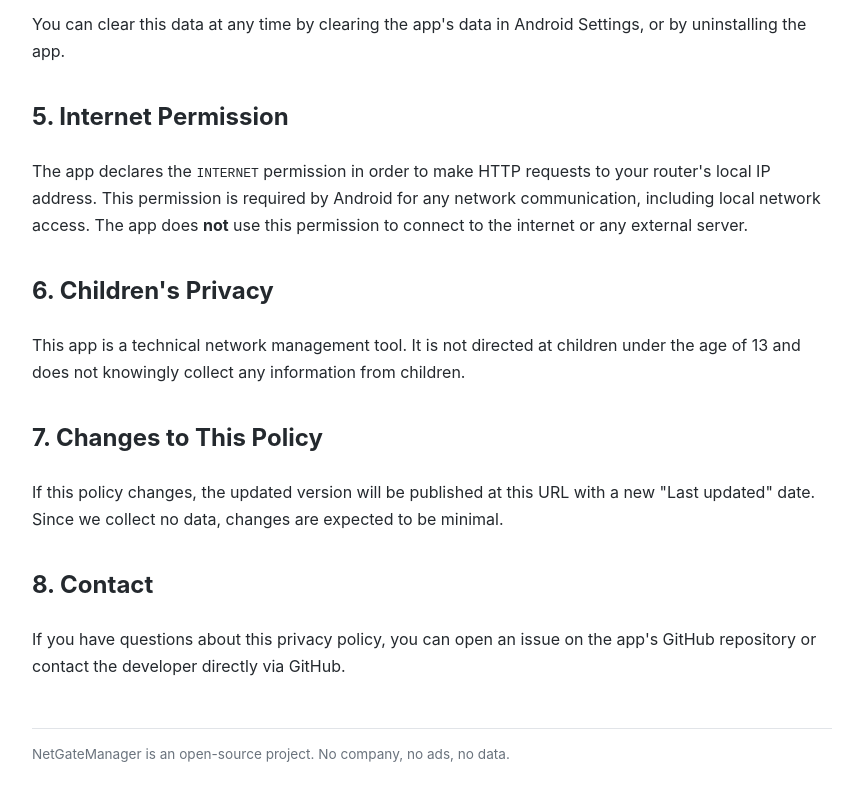
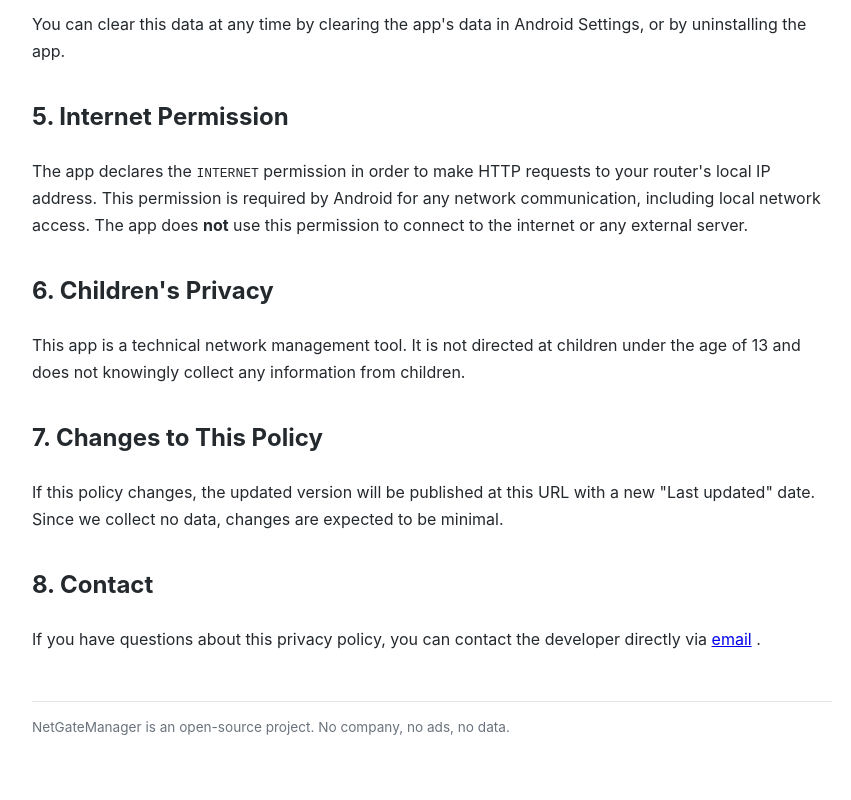
Before and after one commit to RafikBeng/netgatemanager-privacy, a plain HTML site: page index.html in a window 1280 px wide. Shown: the part 1140-1940 px from the top of the page, without its empty margins (208-1059 px from the left). After the commit the page ends 1919 px from the top, so only its background shows below. Drawn offline with Linux system fonts and the light colour scheme.

Commit message:
Update contact method in privacy policy

```diff
--- a/index.html
+++ b/index.html
@@ -103,8 +103,7 @@
 
   <h2>8. Contact</h2>
   <p>
-    If you have questions about this privacy policy, you can open an issue on
-    the app's GitHub repository or contact the developer directly via GitHub.
+    If you have questions about this privacy policy, you can contact the developer directly via <a href="mailto:bengrafikdev@gmail.com">email</a> .
   </p>
 
   <hr style="margin-top: 48px; border: none; border-top: 1px solid #e1e4e8;" />
```
